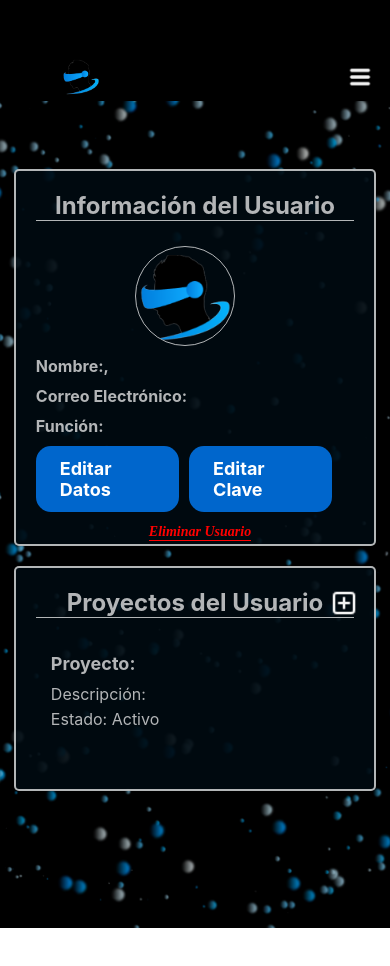
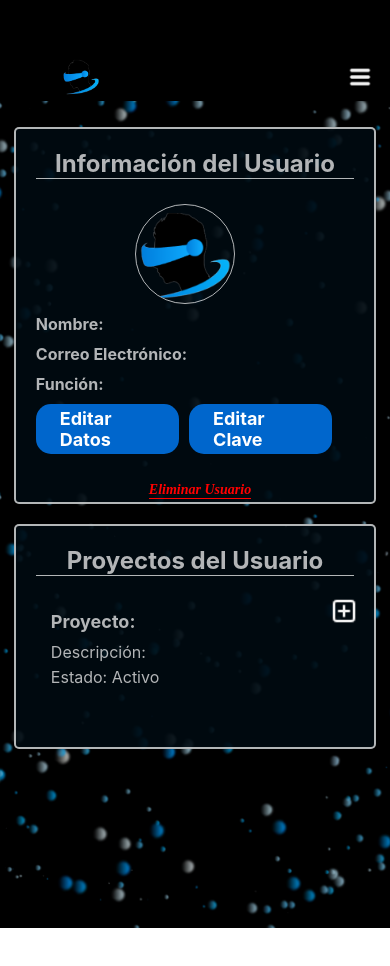
Before and after one commit to Shiuu28/SAGS-App, a React Native app: screen /PerfilUsu in a window 390 px wide. Shown: the top 966 px of the page. Before the commit the page ends 928 px from the top, so only its background shows below. Built offline with nearby package versions, Linux system fonts and the light colour scheme.

Commit message:
Feat: update readme.md

```diff
--- a/src/Data/repositories/AuthRepository.tsx
+++ b/src/Data/repositories/AuthRepository.tsx
@@ -99,8 +99,8 @@ export class AuthRepositoryImpl implements AuthRepository {
 
   async getPerfil(email: string): Promise<ResponseApiDelivery> {
     try {
-        const response = await ApiDelivery.get<ResponseApiDelivery>('/perfil?email=${email');
-        return response.data;
+      const response = await ApiDelivery.get<ResponseApiDelivery>(`/perfil?email=${email}`);
+      return response.data;
     } catch (error) {
         console.log('Error en PerfilRepository:', error);
         return {
--- a/src/Presentation/views/home/PerfilUsu.tsx
+++ b/src/Presentation/views/home/PerfilUsu.tsx
@@ -8,11 +8,14 @@ import Nav from '../../components/Nav';
 import usePerfilViewModel from './viewModelPerfil';
 import useHomeViewModel from './viewModel';
 import { AuthContext, AuthProvider } from '../../../Domain/useCases/auth/AuthContext';
+import { ScrollView } from 'react-native-gesture-handler';
+import { GestureHandlerRootView } from 'react-native-gesture-handler';
+import { NewProyScreen } from '../proyectos/registrarProyecto';
 
 
 export const PerfilUsu = () => {
     const { user } = useContext(AuthContext);
-    const {logout} = useHomeViewModel();
+    const { logout } = useHomeViewModel();
     const navigation = useNavigation<NativeStackNavigationProp<RootStackParamList>>();
     const { perfilData, errorMessage, loading, eliminarUsuario } = usePerfilViewModel();
 
@@ -46,6 +49,10 @@ export const PerfilUsu = () => {
     }
 
     return (
+        <GestureHandlerRootView style={{ flex: 1 }}>
+
+            <AuthProvider>
+
                 <View style={styles.container}>
                     <Image
                         source={require('../../../../assets/background.png')}
@@ -56,6 +63,7 @@ export const PerfilUsu = () => {
 
                     {/* User Info Section */}
                     <View style={styles.Info}>
+                        <ScrollView>
                             <View style={styles.userInfo}>
                                 <Text style={styles.sectionTitle}>Información del Usuario</Text>
                                 {errorMessage ? (
@@ -68,7 +76,7 @@ export const PerfilUsu = () => {
                                         />
                                         <View style={styles.userText}>
                                             <Text style={styles.userDataText}>
-                                    <Text style={styles.bold}>Nombre:, {user?.name} </Text>
+                                                <Text style={styles.bold}>Nombre: {user?.name} </Text>
                                                 {perfilData?.nombres}
                                             </Text>
                                             <Text style={styles.userDataText}>
@@ -100,8 +108,10 @@ export const PerfilUsu = () => {
                             <View style={styles.projectsSection}>
                                 <View style={styles.addProject}>
                                     <Text style={styles.sectionTitle}>Proyectos del Usuario</Text>
+                                    <TouchableOpacity onPress={() => navigation.navigate('NewProyScreen')}>
                                         <Image source={require('../../../../assets/mas.png')}
                                             style={styles.add} />
+                                    </TouchableOpacity>
                                 </View>
                                 <View style={styles.projectCard}>
                                     <Text style={styles.projectTitle}>Proyecto: {perfilData?.nombre_proyecto}</Text>
@@ -109,8 +119,11 @@ export const PerfilUsu = () => {
                                     <Text style={styles.projectStatus}>Estado: Activo</Text>
                                 </View>
                             </View>
+                        </ScrollView>
                     </View>
                 </View>
+            </AuthProvider>
+        </GestureHandlerRootView>
     )
 };
 
@@ -127,8 +140,9 @@ const styles = StyleSheet.create({
 
     Info: {
         position: 'absolute',
-        top: '20%',
+        top: '15%',
         alignSelf: 'center',
+        height: '100%',
     },
 
     userInfo: {
@@ -136,7 +150,7 @@ const styles = StyleSheet.create({
         borderWidth: 2,
         borderColor: 'rgba(255, 255, 255, 0.7)',
         borderRadius: 5,
-        height: '62%',
+        height: 'auto',
         backgroundColor: 'rgba(0, 10, 17, 0.9)',
     },
 
@@ -192,12 +206,13 @@ const styles = StyleSheet.create({
     },
 
     projectsSection: {
+        borderWidth: 2,
+        backgroundColor: 'rgba(0, 10, 17, 0.9)',
+        borderColor: 'rgba(255, 255, 255, 0.7)',
         padding: 20,
-        borderWidth: 2,
-        borderColor: 'rgba(255, 255, 255, 0.7)',
         borderRadius: 5,
         top: 20,
-        backgroundColor: 'rgba(0, 10, 17, 0.9)',
+        height: 'auto',
     },
 
     projectCard: {
--- a/src/Presentation/views/home/viewModelPerfil.tsx
+++ b/src/Presentation/views/home/viewModelPerfil.tsx
@@ -24,7 +24,7 @@ const usePerfilViewModel = () => {
             console.log('Respuesta perfil:', response);
 
             if (response.success && response.user && response.user.length > 0) {
-                setPerfilData(response.user);
+                setPerfilData(response.user[0]);
             } else {
                 setErrorMessage(response.message || 'No se encontraron datos del perfil');
             }
```
Lines whose indentation alone changed are shown as unchanged.
